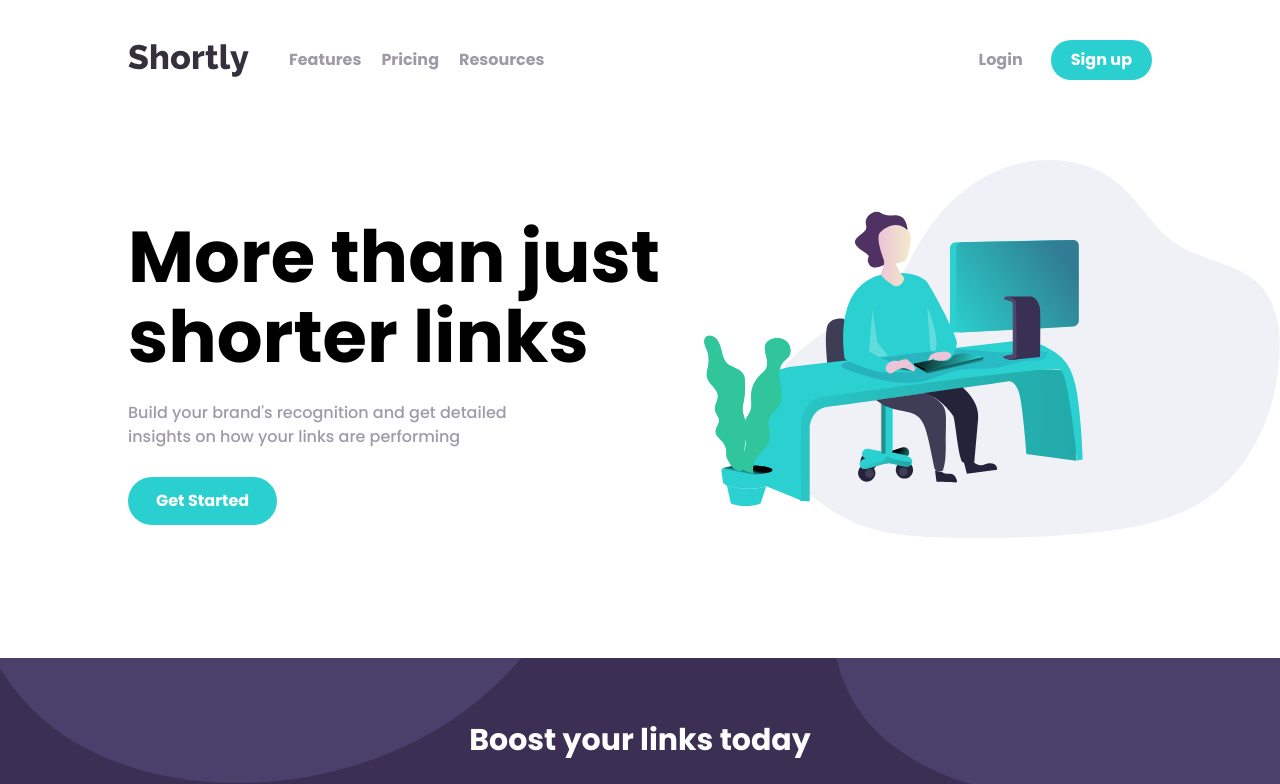
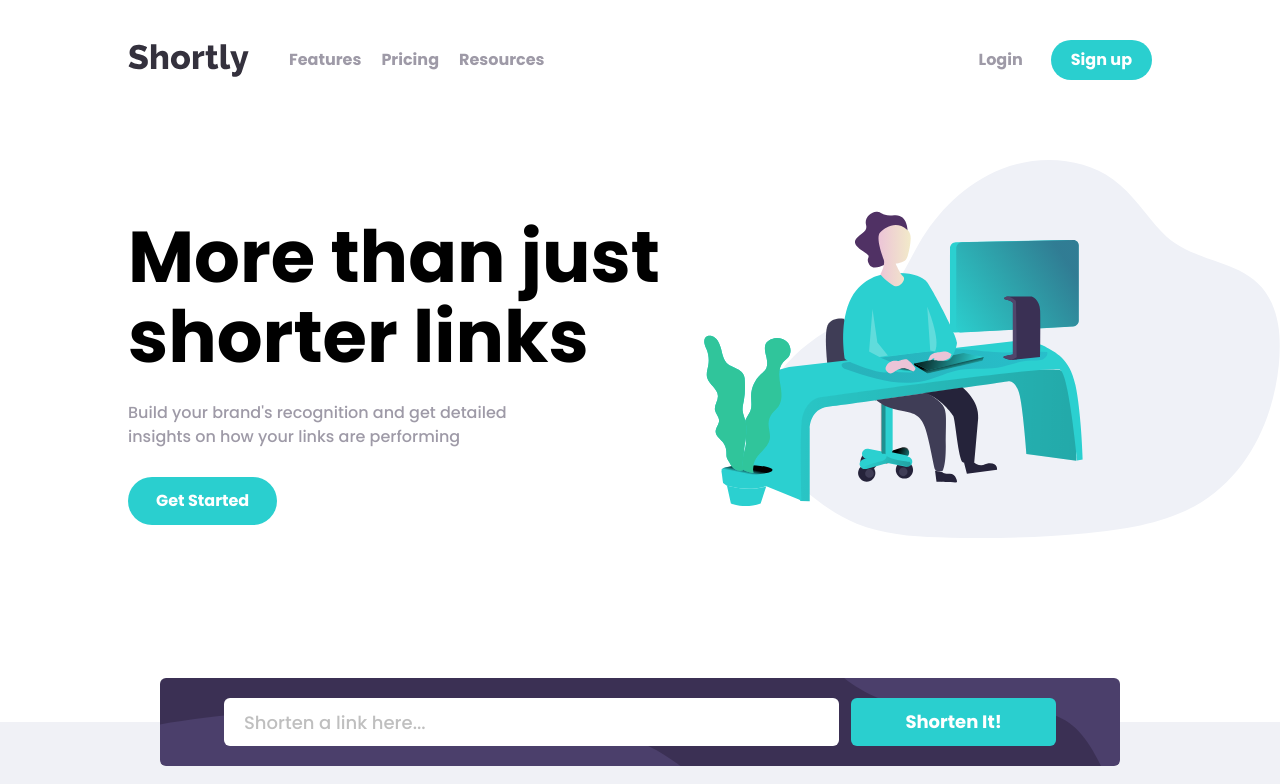
Before and after one commit to phichayut-pak/url-shortening, a Next.js app: page / in a window 1280 px wide. Shown: the top 784 px of the page. Built offline with nearby package versions, Linux system fonts and the light colour scheme.

Commit message:
add shorten url features

```diff
--- /dev/null
+++ b/components/AdvancedStatistics.jsx
@@ -0,0 +1,11 @@
+import React from 'react'
+
+const AdvancedStatistics = () => {
+  return (
+    <div>
+
+    </div>
+  )
+}
+
+export default AdvancedStatistics
--- /dev/null
+++ b/components/InputBox.jsx
@@ -0,0 +1,80 @@
+import React from 'react'
+import classes from './InputBox.module.css'
+import { useRef, useState } from 'react'
+import axios from 'axios'
+
+const InputBox = ({ className, onSubmitLink }) => {
+  const link = useRef('')
+  const [isValid, setIsValid] = useState({
+    status: true,
+    message: ''
+  })
+
+  const submitHandler = async (e) => {
+    e.preventDefault()
+    const givenLink = link.current.value
+
+    if(givenLink === '') {
+      setIsValid({
+        status: false,
+        message: 'Please add a link'
+      })
+      return
+    }
+
+    if(!givenLink.match(/(http(s)?:\/\/.)?(www\.)?[-a-zA-Z0-9@:%._\+~#=]{2,256}\.[a-z]{2,6}\b([-a-zA-Z0-9@:%_\+.~#?&//=]*)/g)) {
+      setIsValid({
+        status: false,
+        message: 'Please add a valid link'
+      })
+      return
+    }
+
+    if(givenLink.includes('shrtco.de') || givenLink.includes('9qr.de') || givenLink.includes('shiny.link')) {
+      setIsValid({
+        status: false,
+        message: 'Please don\'t add the shortned link'
+      })
+      return
+    }
+
+    const response = await axios.post(`https://api.shrtco.de/v2/shorten?url=${givenLink}`)
+    const data = response.data
+
+
+    if(!data || !data.ok) {
+      setIsValid({
+        status: false,
+        message: 'Unexpected Error, Please try again'
+      })
+    }
+
+
+    onSubmitLink({
+      id: new Date().toString(),
+      originalLink: givenLink,
+      shortenedLink: data.result.full_short_link
+    })
+    link.current.value = ''
+    setIsValid({
+      status: true,
+      message: ''
+    })
+  }
+
+  return (
+    <div id="input_bg" className={`${classes.input_bg} absolute left-0 right-0 ml-auto mr-auto w-11/12 lg:w-3/4 -bottom-[4.5rem] lg:-bottom-11 py-5 bg-dark-violet px-7 lg:px-16 rounded-md`}>
+      <form onSubmit={submitHandler} className='flex flex-col lg:flex-row justify-start items-center space-x-0 space-y-3 lg:space-x-3 lg:space-y-0'>
+
+        <input id="input_link" ref={link} type="text" className={`w-full lg:w-9/12 h-12 rounded-md px-5 font-poppins font-medium text-gray placeholder:font-poppins placeholder:font-medium placeholder:text-gray text-lg placeholder:text-lg outline-none ${!isValid.status ? 'border-2 border-red' : ''}`} placeholder='Shorten a link here...'/>
+        <label htmlFor="input_link" className={`font-poppins font-medium text-xs text-red w-full italic ${!isValid.status ? 'block' : 'hidden'}`}>{isValid.message}</label>
+
+        <div className='w-full lg:w-3/12 bg-cyan h-12 rounded-md'>
+          <button type="submit" onClick={submitHandler} className='inline-flex justify-center items-center w-full h-full font-poppins font-bold text-white text-lg'>Shorten It!</button>
+        </div>
+      </form>
+    </div>
+  )
+}
+
+export default InputBox
--- /dev/null
+++ b/components/InputBox.module.css
@@ -0,0 +1,4 @@
+.input_bg {
+  background-image: url('../public/images/bg-shorten-desktop.svg');
+  background-repeat: repeat;
+}
--- a/components/LandingPage.jsx
+++ b/components/LandingPage.jsx
@@ -1,12 +1,10 @@
 import React, { useState, useEffect } from 'react'
-import Image from 'next/image'
-import illustrationWorking from '../public/images/illustration-working.svg'
-import mobileIllustartionWorking from '../public/images/mobile-illustration-working.svg'
+import InputBox from './InputBox'
 
 import IllustrationWorking from './IllustrationWorking'
 import MobileIllustrationWorking from './MobileIllustrationWorking'
 
-const LandingPage = () => {
+const LandingPage = ({ addLink }) => {
   const [isWindow, setIsWindow] = useState(null)
 
   useEffect(() => {
@@ -20,7 +18,7 @@ const LandingPage = () => {
   }, [])
 
   return (
-    <div className='w-full relative grid grid-cols-1 lg:grid-cols-2 px-5 lg:pl-32 lg:px-0 py-10 pb-20 z-0 bg-white'>
+    <div className='w-full relative grid grid-cols-1 lg:grid-cols-2 px-5 lg:pl-32 lg:px-0 py-10 pb-36 z-0 bg-white'>
 
       <div className='flex flex-col justify-center items-center lg:items-start order-1 lg:-order-none'>
         <div className="font-poppins font-bold text-5xl lg:text-6xl xl:text-7xl 2xl:text-8xl text-center lg:text-left pb-5">
@@ -43,6 +41,11 @@ const LandingPage = () => {
           {isWindow ? <IllustrationWorking className={'transform translate-x-10'}/> : <MobileIllustrationWorking className={'w-full h-full'} />}
         </div>
       </div>
+
+      <InputBox onSubmitLink={addLink}></InputBox>
+
+
+
     </div>
   )
 }
--- /dev/null
+++ b/components/ShortenedLink.jsx
@@ -0,0 +1,44 @@
+import React, { useState } from 'react'
+import { motion } from 'framer-motion'
+import { CopyToClipboard } from 'react-copy-to-clipboard'
+
+const ShortenedLink = ({ originalLink, shortenedLink }) => {
+  const [isClicked, setIsClicked] = useState(false)
+
+  const onClickHandler = () => {
+
+
+    setIsClicked(true)
+
+    setTimeout(() => {
+      setIsClicked(false)
+    }, 5000)
+  }
+
+  return (
+    <motion.div
+      initial={{ x: -100, opacity: 0 }}
+      animate={{ x: 0, opacity: 1 }}
+      className={`flex flex-col lg:flex-row justify-between items-center w-11/12 lg:w-3/4 bg-white rounded-md`}>
+      <div id="shortened_link" className='p-4 px-5 w-full font-poppins font-medium lg:text-lg text-very-dark-violet text-left'>
+        { originalLink }
+      </div>
+
+      <div className="border w-full border-[#E5E5E5] block lg:hidden"></div>
+
+      <div className='w-full flex flex-col lg:flex-row justify-end items-center p-4 lg:space-x-3 space-y-3 lg:space-y-0'>
+        <div className='w-full lg:w-auto font-poppins font-medium text-cyan text-left lg:text-lg'>
+          { shortenedLink }
+        </div>
+
+        <CopyToClipboard text={shortenedLink}>
+          <button onClick={onClickHandler} className={`w-full lg:w-auto px-3 py-2 font-poppins font-medium text-white text-sm rounded-md text-center transition duration-100 ease-in ${ isClicked ? 'bg-dark-violet' : 'bg-cyan'}`}>
+            { isClicked ? 'Copied!' : 'Copy'}
+          </button>
+        </CopyToClipboard>
+      </div>
+    </motion.div>
+  )
+}
+
+export default ShortenedLink
--- /dev/null
+++ b/components/StatisticsCard.jsx
@@ -0,0 +1,11 @@
+import React from 'react'
+
+const StatisticsCard = () => {
+  return (
+    <div className=''>
+
+    </div>
+  )
+}
+
+export default StatisticsCard
--- a/package.json
+++ b/package.json
@@ -10,8 +10,11 @@
   },
   "dependencies": {
     "@headlessui/react": "^1.6.5",
+    "axios": "^0.27.2",
+    "framer-motion": "^6.3.12",
     "next": "12.1.6",
     "react": "18.2.0",
+    "react-copy-to-clipboard": "^5.1.0",
     "react-dom": "18.2.0",
     "react-icons": "^4.4.0"
   },
--- a/pages/index.jsx
+++ b/pages/index.jsx
@@ -1,8 +1,31 @@
 import LandingPage from "../components/LandingPage";
+import ShortenedLink from "../components/ShortenedLink";
+import { useState } from 'react'
 
 const Home = () => {
+  const [shortenedLinks, setShortenedLinks] = useState([])
+
+  const onAddLink = (link) => {
+    const value = [...shortenedLinks]
+    value.push(link)
+    setShortenedLinks(value)
+  }
+
   return (
-    <LandingPage></LandingPage>
+    <>
+      <LandingPage addLink={onAddLink} ></LandingPage>
+      <div className="mt-24 min-h-screen flex flex-col justify-start items-center space-y-3 pb-10">
+        {shortenedLinks.map(link => {
+          return (
+            <ShortenedLink key={link.id} originalLink={link.originalLink} shortenedLink={link.shortenedLink}  />
+          )
+        })}
+      </div>
+
+
+
+    </>
+
   )
 }
 
```
Also changed, not shown: 2 other files (tests, documents, lock files or other folders).
